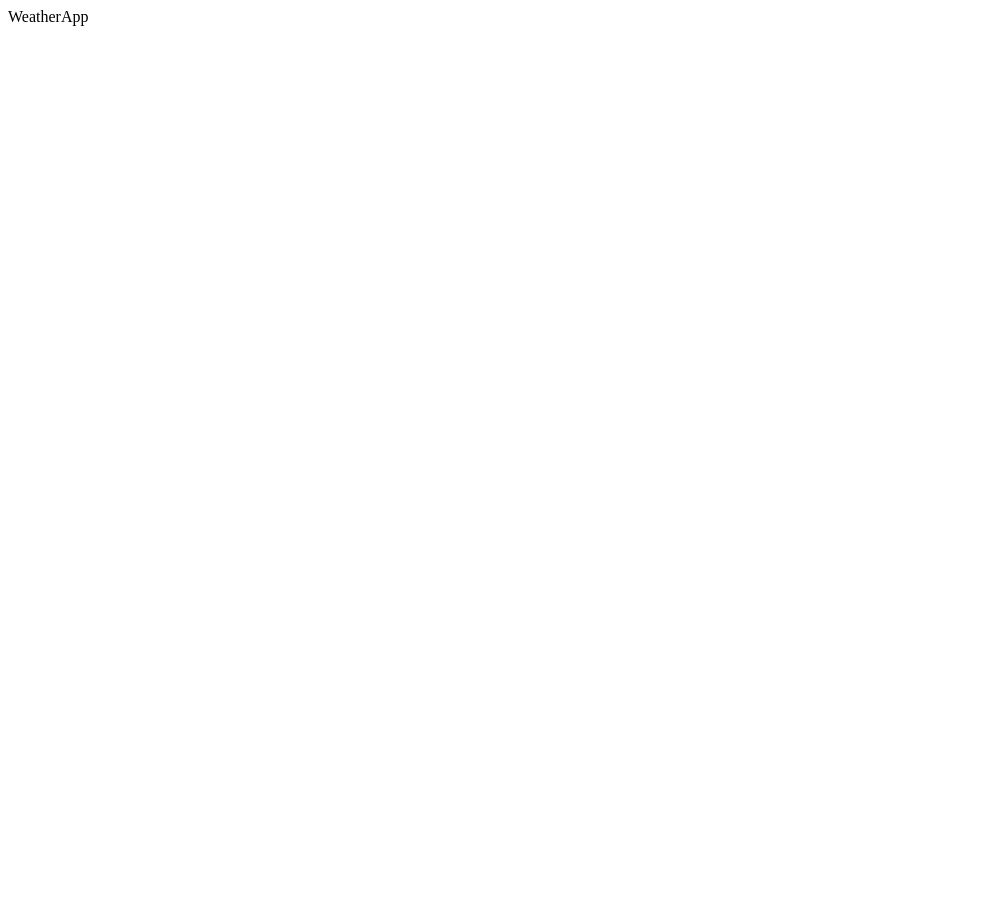
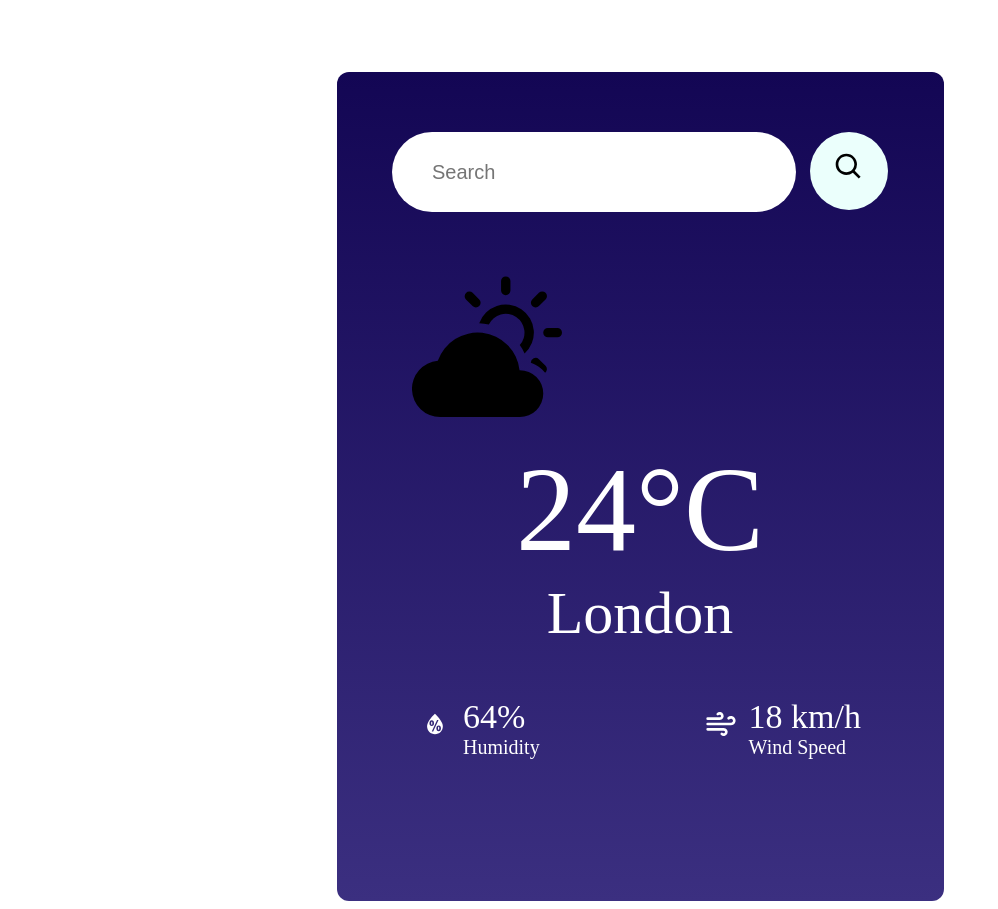
Before and after one commit to nihalmohd/WeatherApp, a React (Vite) app: page / in a window 1280 px wide. Shown: the whole page, without its empty margins (0-998 px from the left). Before the commit the page ends 800 px from the top, so only its background shows below. Built offline with nearby package versions, Linux system fonts and the light colour scheme.

Commit message:
Desin basics is over

```diff
--- a/package.json
+++ b/package.json
@@ -11,7 +11,8 @@
   },
   "dependencies": {
     "react": "^18.2.0",
-    "react-dom": "^18.2.0"
+    "react-dom": "^18.2.0",
+    "react-icons": "^4.11.0"
   },
   "devDependencies": {
     "@types/react": "^18.2.15",
--- a/src/Components/Weather App/WeatherApp.css
+++ b/src/Components/Weather App/WeatherApp.css
@@ -0,0 +1,96 @@
+.container{
+    width: 607px;
+    height: 829px;
+    margin:auto;
+    margin-top: 72px;
+    border-radius: 12px;
+    background-image: linear-gradient(180deg, #130654 0%, #3b2f80 100%);
+}
+.top-bar{
+    display: flex;
+    justify-content: center;
+    gap: 14px;
+    padding-top: 60px;
+}
+
+.top-bar input{
+    display: flex;
+    width: 362px;
+    height: 78px;
+    background: white;
+    border: none;
+    outline: none;
+    border-radius: 40px;
+    padding-left: 40px;
+    color: #626262;
+    font-size: 20px;
+    font-weight: 400;
+}
+
+.search-icon{
+    display: flex;
+    justify-content: center;
+    align-items: center;
+    width: 78px;
+    height: 78px;
+    background: #ebfffc;
+    border-radius: 40px;
+    cursor: pointer;
+}
+
+.weather-image{
+    /* background-color: aqua; */
+    width: 300px;
+    height: 200px;
+    margin-top: 29px;
+    display: flex;
+    justify-content: center;
+}
+.CloudSun{
+    display: flex;
+    justify-content: center;
+    align-items: center;
+   font-size: 150px;
+}
+.weather-temp{
+    display: flex;
+    justify-content: center;
+    color: white;
+    font-size: 120px;
+    font-weight: 400;
+}
+
+.weather-location{
+    display: flex;
+    justify-content: center;
+    color: white;
+    font-size: 60px;
+    font-weight: 400;
+}
+
+.data-container{
+    margin-top: 50px;
+    color: white;
+    display: flex;
+    justify-content: center;
+}
+
+.element{
+    margin: auto;
+    display: flex;
+    align-items: flex-start;
+    gap: 12px;
+}
+
+.data{
+    font-size: 34px;
+    font-weight: 400;
+}
+
+.text{
+    font-size: 20px;
+    font-weight: 400    ;
+}
+.icon{
+    margin-top: 10px;
+}
--- a/src/Components/Weather App/WeatherApp.tsx
+++ b/src/Components/Weather App/WeatherApp.tsx
@@ -1,9 +1,41 @@
 import React from 'react'
 import "./WeatherApp.css"
+import {BiSearch} from "react-icons/bi"
+import {BsFillCloudSunFill} from "react-icons/bs"
+import {WiHumidity} from "react-icons/wi"
+import {FiWind} from "react-icons/fi"
 
 const WeatherApp = () => {
   return (
-    <div>WeatherApp</div>
+    <div className='container'>
+      <div className="top-bar">
+        <input type="text" className="cityInput" placeholder='Search' />
+        <div className="search-icon">
+          <h1><BiSearch/></h1>
+        </div>
+      </div>
+        <div className="weather-image">
+          <h1 className='CloudSun' ><BsFillCloudSunFill/></h1>
+        </div>
+        <div className="weather-temp">24°C</div>
+        <div className="weather-location"> London</div>
+        <div className="data-container">
+          <div className="element">
+            <h1 className="icon"><WiHumidity/></h1>
+            <div className="data">
+              <div className="humidity-percent">64%</div>
+              <div className="text">Humidity</div>
+            </div>
+          </div>
+          <div className="element">
+            <h1 className="icon"><FiWind/></h1>
+            <div className="data">
+              <div className="humidity-percent">18 km/h</div>
+              <div className="text">Wind Speed</div>
+            </div>
+          </div>
+        </div>
+    </div>
   )
 }
 
```
Also changed, not shown: 1 other file (tests, documents, lock files or other folders).
